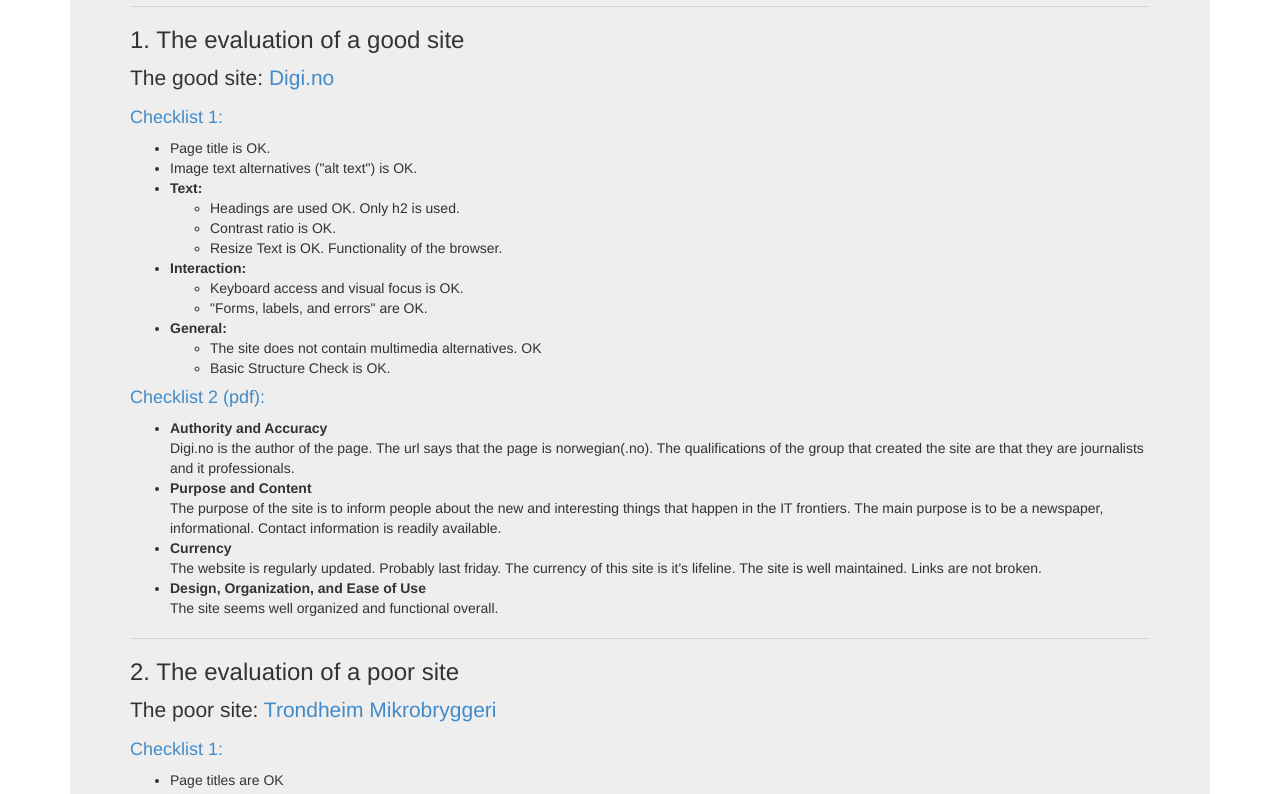
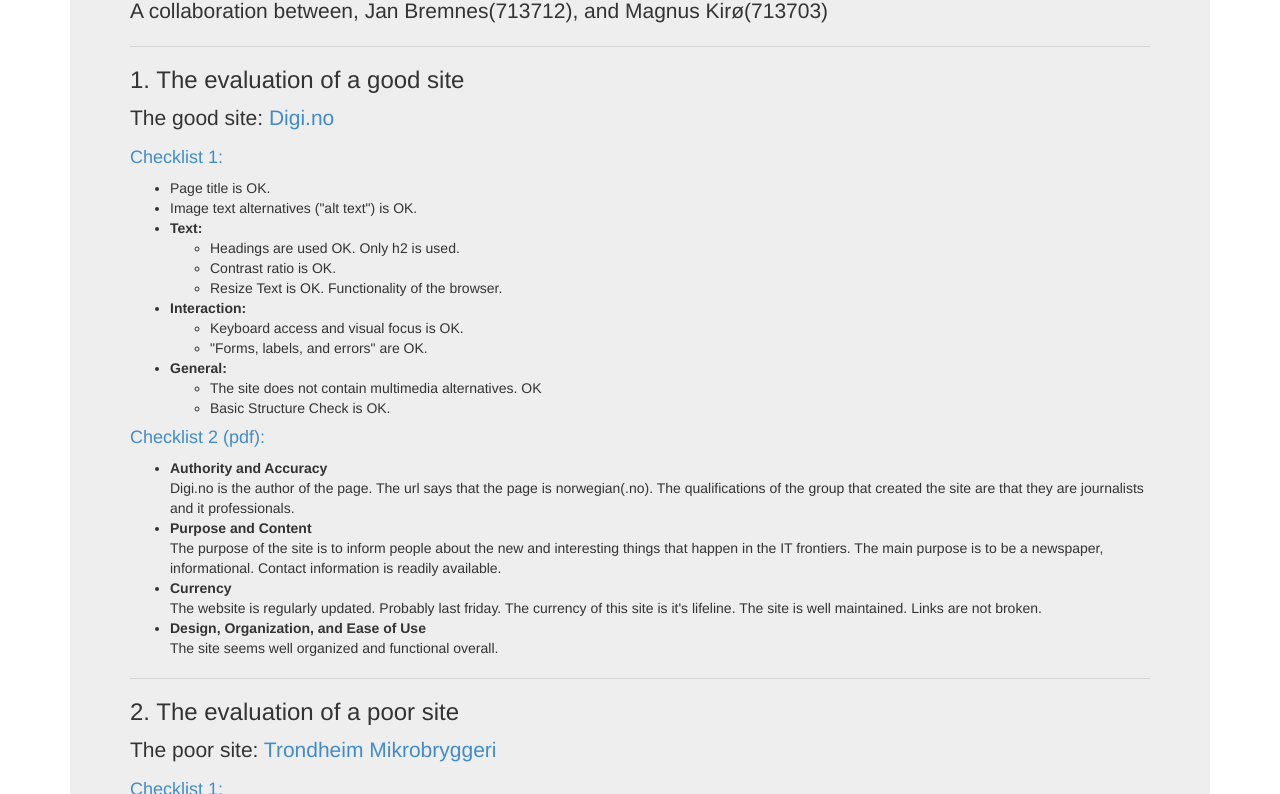
Before and after one commit to magnuskiro/it2805, a plain HTML site: page ex4/index.html in a window 1280 px wide. Shown: the part 115-909 px from the top of the page. Drawn offline with nearby package versions, Linux system fonts and the light colour scheme; files whose address does not match are found by name.

Commit message:
added names

```diff
--- a/ex4/index.html
+++ b/ex4/index.html
@@ -38,6 +38,7 @@
 <div class="container">
     <div class="jumbotron">
         <h2>Exercise 4</h2>
+        <p>A collaboration between, Jan Bremnes(713712), and Magnus Kirø(713703)</p>
         <hr>
 
         <h3>1. The evaluation of a good site</h3>
```
